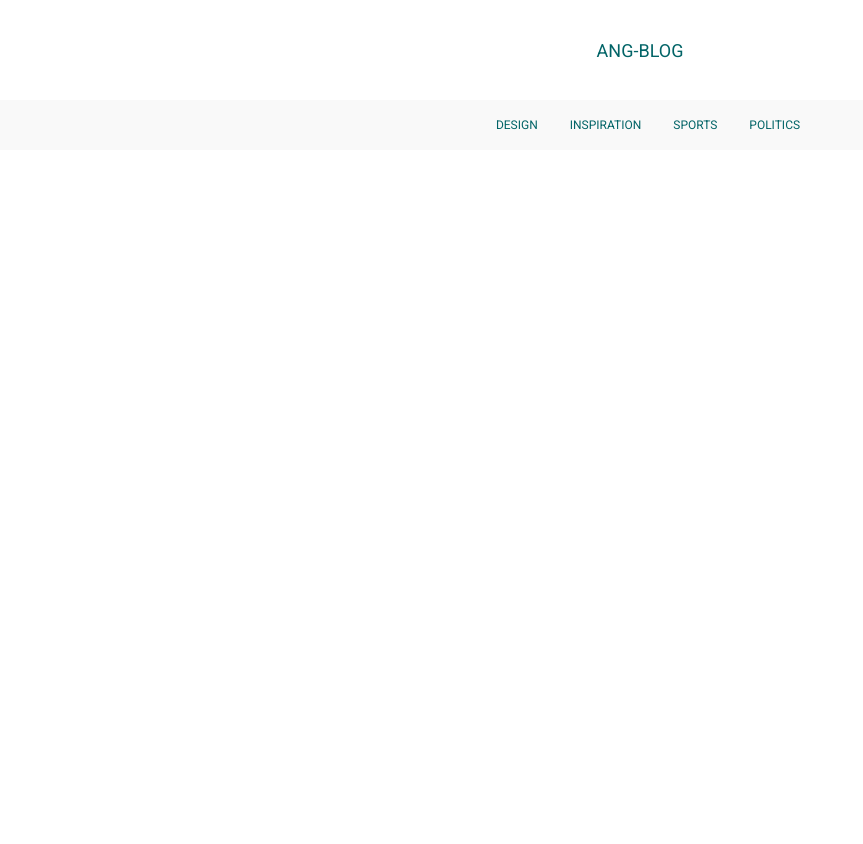
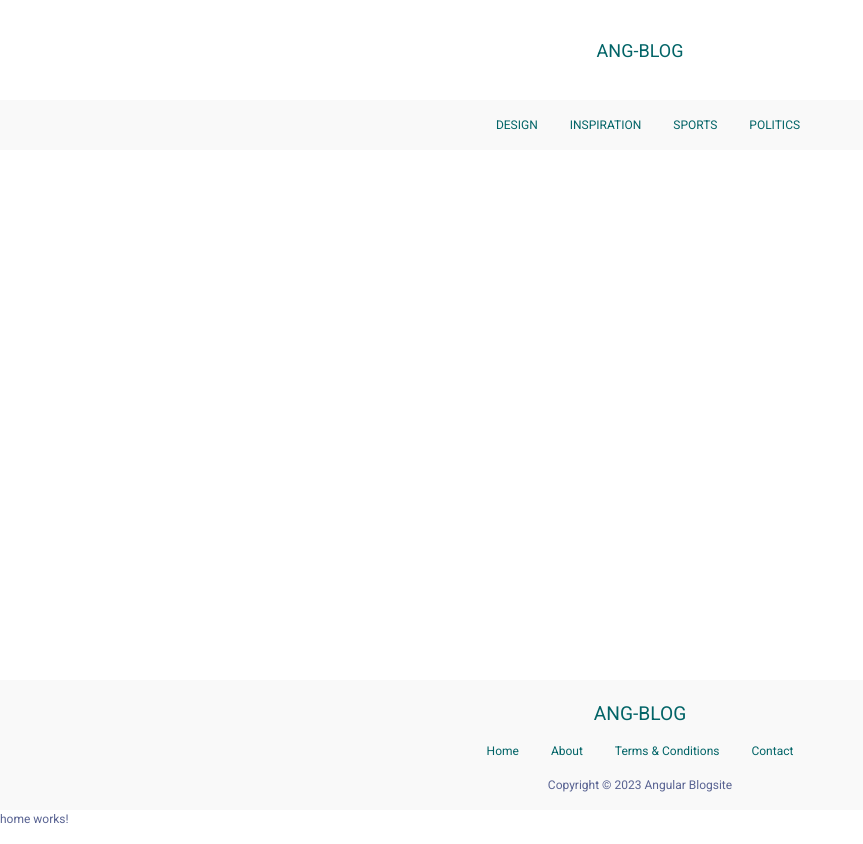
Before and after one commit to maheem20/Blog_App_Angular_Bootstrap_Firestore, an Angular app: page / in a window 1280 px wide. Shown: the whole page, without its empty margins (0-863 px from the left). Before the commit the page ends 800 px from the top, so only its background shows below. Built offline with nearby package versions, Linux system fonts and the light colour scheme.

Commit message:
set top margin for footer component

```diff
--- a/src/app/layouts/footer/footer.component.css
+++ b/src/app/layouts/footer/footer.component.css
@@ -2,6 +2,7 @@ footer {
     height: 130px;
     padding: 15px;
     background-color: var(--navbar-footer-color);
+    margin-top: 85vh;
 }
 
 .site-logo {
```
